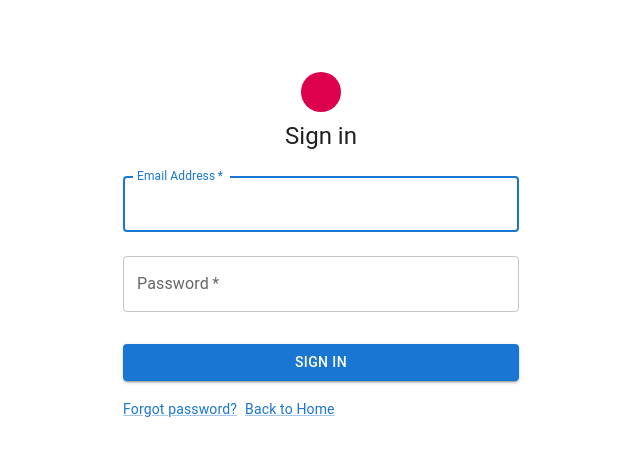
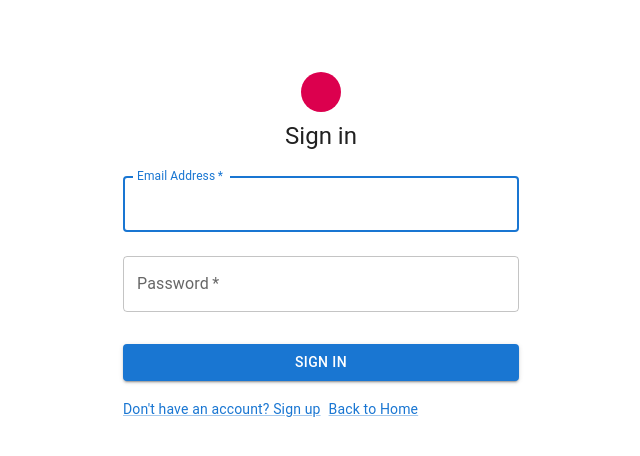
Before and after one commit to userkace/6apsi-badge-exam, a React (Create React App) app: page /login in a window 1280 px wide. Shown: the top 456 px of the page, without its empty margins (319-959 px from the left). Built offline with nearby package versions, Linux system fonts and the light colour scheme; some icons are missing.

Commit message:
Add Links to and From Login and Signup

```diff
--- a/src/auth/Login.js
+++ b/src/auth/Login.js
@@ -1,5 +1,5 @@
 import { useState } from 'react'
-import { useNavigate } from 'react-router-dom'
+import { useNavigate, Link as RouterLink } from 'react-router-dom'
 import {
     Avatar,
     Button,
@@ -114,13 +114,13 @@ const Login = () => {
                     </Button>
                     <Grid container spacing={1}>
                         <Grid item xs>
-                            <Link href="#" variant="body2">
-                                Forgot password?
+                            <Link component={RouterLink} to="/signup" variant="body2">
+                                Don't have an account? Sign up
                             </Link>
                         </Grid>
                         <Grid item>
-                            <Link href="/" variant="body2">
-                                {'Back to Home'}
+                            <Link component={RouterLink} to="/" variant="body2">
+                                Back to Home
                             </Link>
                         </Grid>
                     </Grid>
--- a/src/auth/Signup.js
+++ b/src/auth/Signup.js
@@ -1,5 +1,5 @@
 import { useState } from 'react'
-import { useNavigate } from 'react-router-dom'
+import { useNavigate, Link as RouterLink } from 'react-router-dom'
 import {
     Avatar,
     Button,
@@ -10,7 +10,6 @@ import {
     Typography,
     Container,
     CssBaseline,
-    Alert,
     FormHelperText,
 } from '@mui/material'
 import PersonAddIcon from '@mui/icons-material/PersonAdd'
@@ -310,12 +309,12 @@ const Signup = () => {
                     </Button>
                     <Grid container spacing={1}>
                         <Grid item xs>
-                            <Link href="/login" variant="body2">
+                            <Link component={RouterLink} to="/login" variant="body2">
                                 Already have an account? Sign in
                             </Link>
                         </Grid>
                         <Grid item>
-                            <Link href="/" variant="body2">
+                            <Link component={RouterLink} to="/" variant="body2">
                                 Back to Home
                             </Link>
                         </Grid>
```
